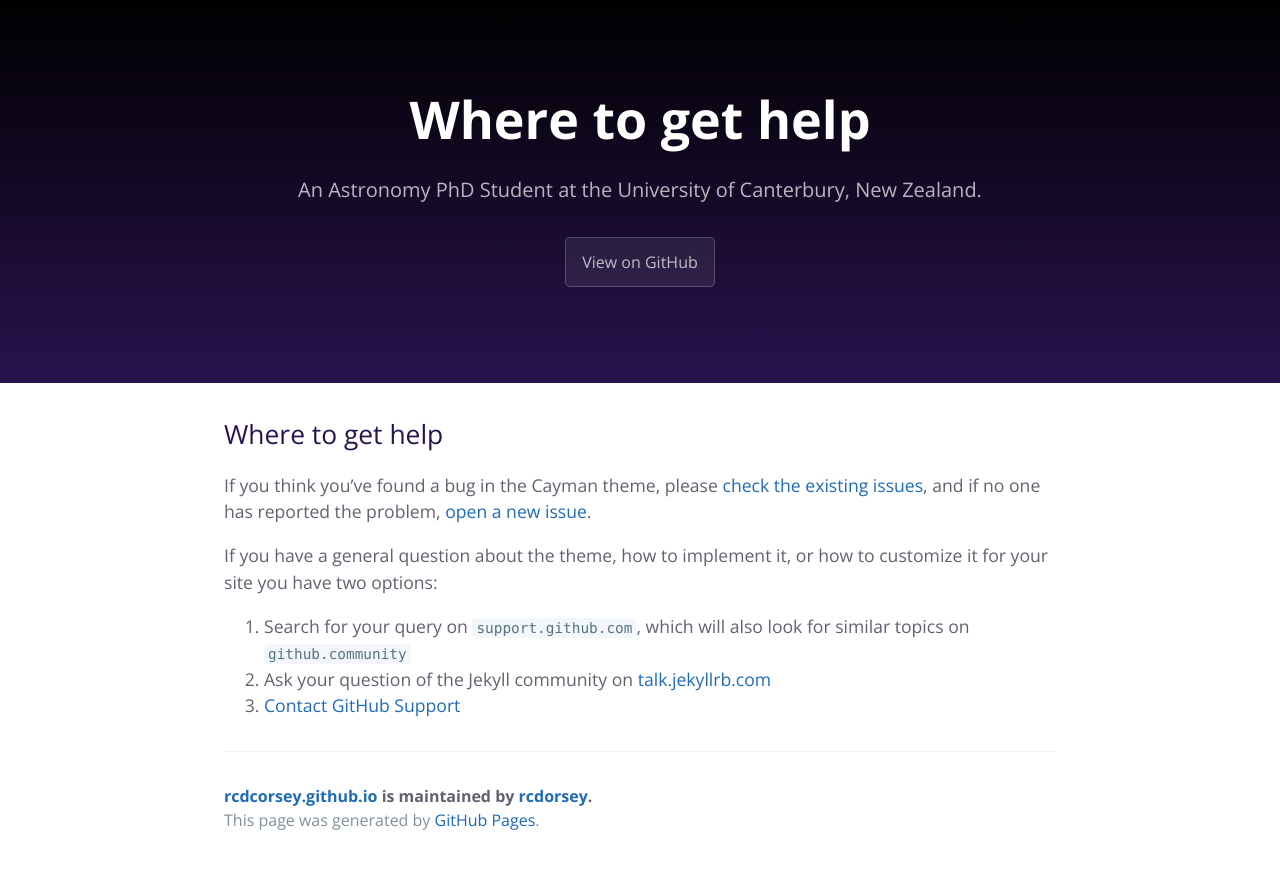
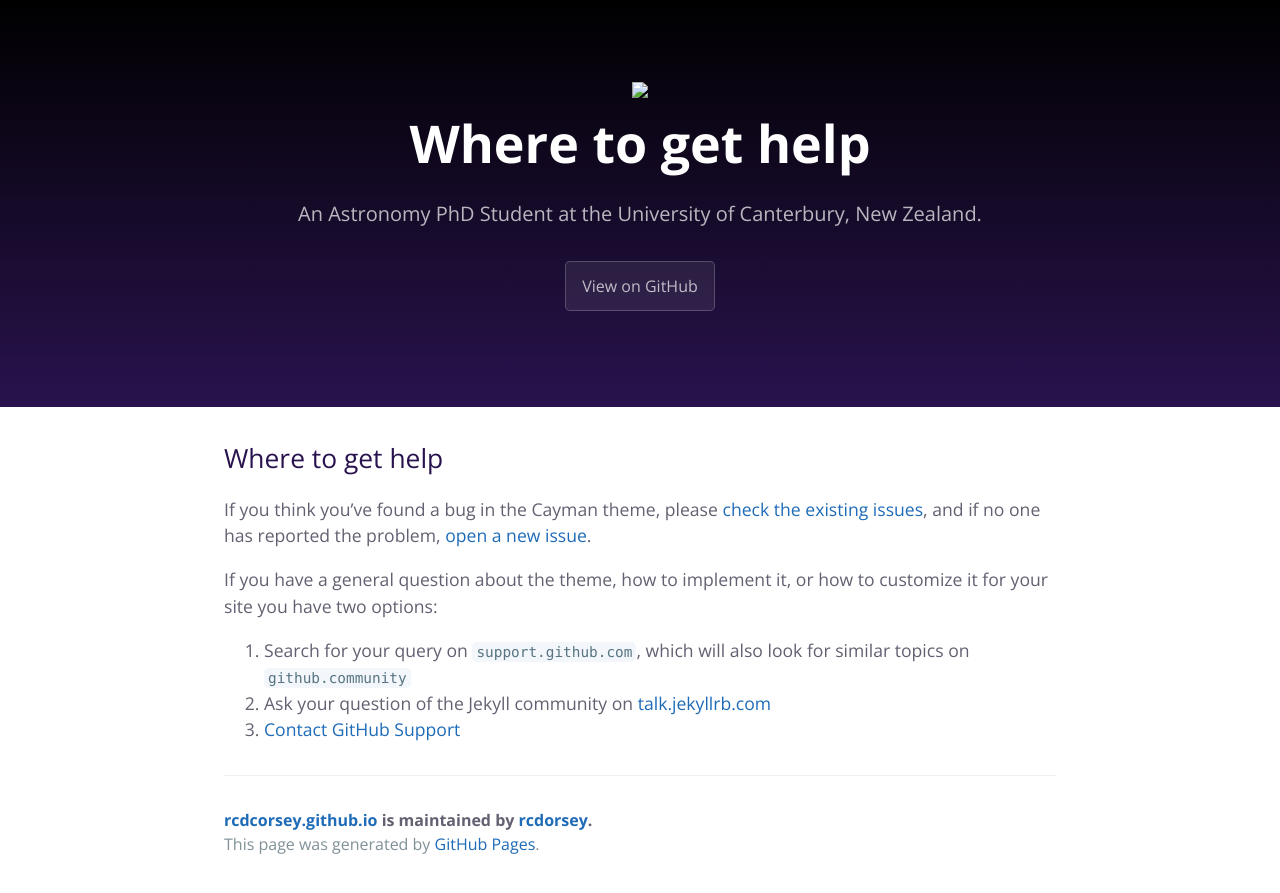
Before and after one commit to rcdorsey/rcdcorsey.github.io, a Jekyll site: the page built from docs/SUPPORT.md, in a window 1280 px wide. Shown: the top 893 px of the page. Built offline with Jekyll 4.4.1, drawn with Linux system fonts in a browser that asks for light colours; our own code applies the rules of GitHub Pages for plain Markdown files.

Commit message:
Add profile picture to top of banner content

```diff
--- a/_layouts/default.html
+++ b/_layouts/default.html
@@ -23,6 +23,7 @@
     <a id="skip-to-content" href="#content">Skip to the content.</a>
 
     <header class="page-header" role="banner">
+      <img src="{{ page.image | default: site.logo }}">
       <h1 class="project-name">{{ page.title | default: site.title | default: site.github.repository_name }}</h1>
       <h2 class="project-tagline">{{ page.description | default: site.description | default: site.github.project_tagline }}</h2>
       {% if site.github.is_project_page %}
```
